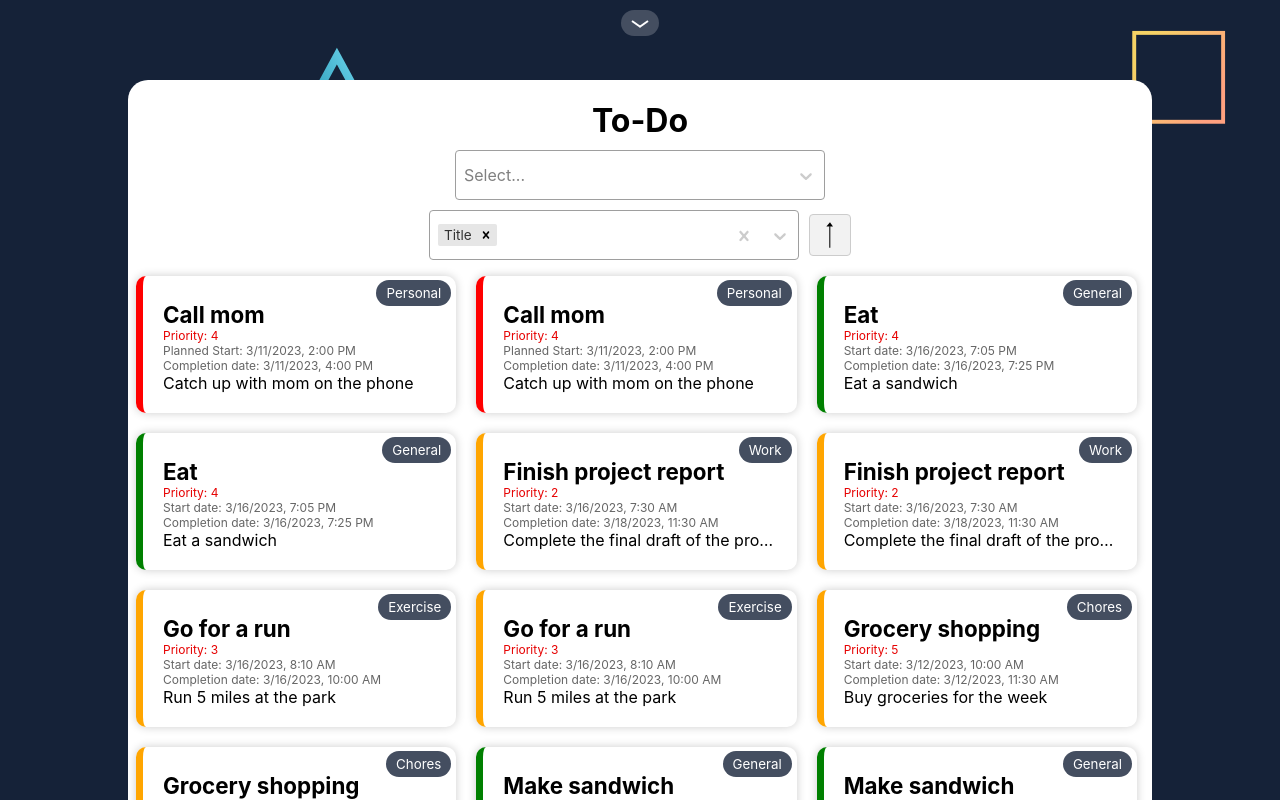
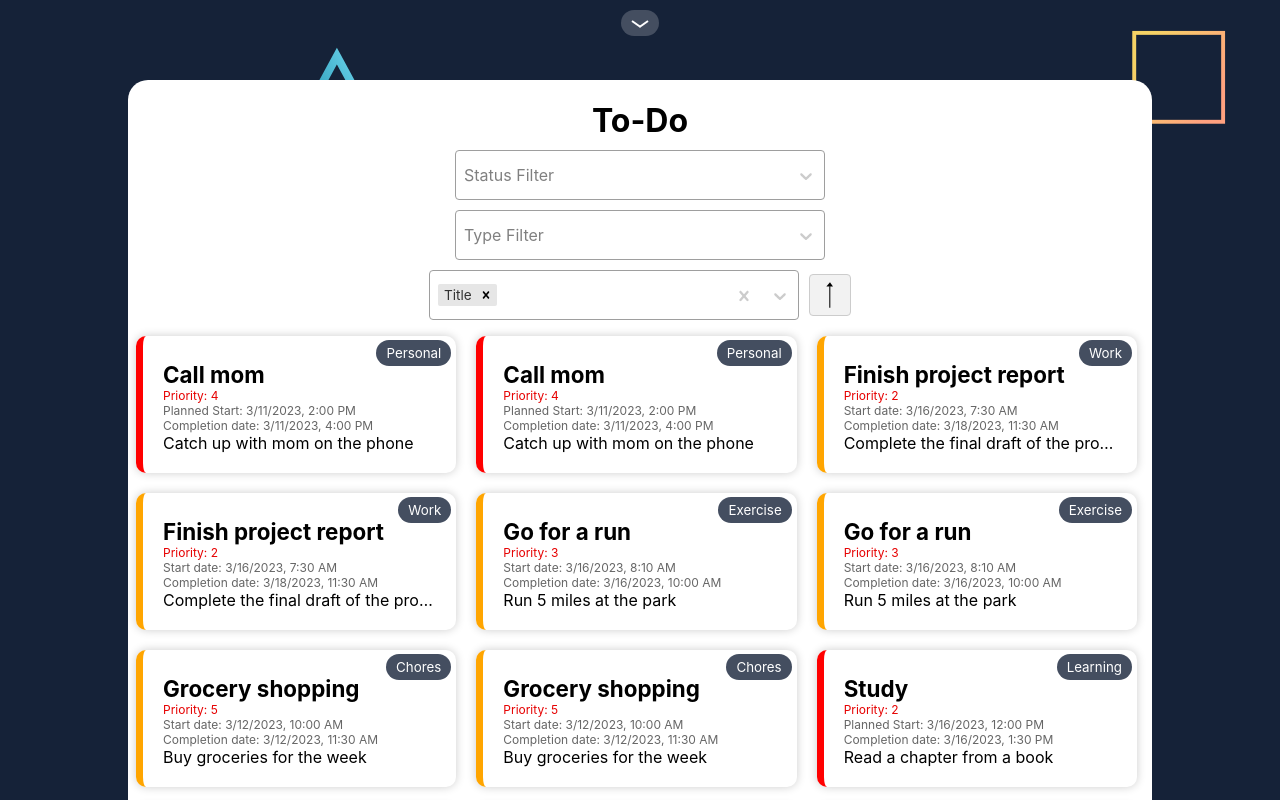
Before and after one commit to DanielGRasmussen/todo-fullstack, a React (Create React App) app: page / in a window 1280 px wide. Shown: the top 800 px of the page. Built offline with nearby package versions, Linux system fonts and the light colour scheme.

Commit message:
Added search by status.

```diff
--- a/src/main/SearchMenu.tsx
+++ b/src/main/SearchMenu.tsx
@@ -35,6 +35,8 @@ function SearchMenu(
 	selectedSortingOption: { value: string; label: string }[],
 	setSelectedSortingOption,
 	handleSortOrderChange,
+	currentStatusFilters,
+	setStatusFilter,
 	filterOptions: { value: string; label: string }[],
 	filters: string[],
 	setFilters
@@ -73,6 +75,12 @@ function SearchMenu(
 		})
 	};
 
+	const statusOptions = [
+		{ value: "incomplete", label: "Incomplete" },
+		{ value: "in-progress", label: "In-Progress" },
+		{ value: "complete", label: "Complete" }
+	];
+
 	return (
 		<form id="menu" autoComplete="off">
 			<div id="search-bar-container-container">
@@ -93,6 +101,19 @@ function SearchMenu(
 				</section>
 			</div>
 			<Select
+				id="status-filter"
+				options={statusOptions}
+				value={currentStatusFilters}
+				onChange={(options) => setStatusFilter(options)}
+				styles={selectStyles}
+				isMulti
+				components={{ ...animatedComponents, ...customComponents }}
+				onMenuClose={() => {
+					select_on_close("status-filter");
+				}}
+				placeholder="Status filter"
+			/>
+			<Select
 				id="filter-select"
 				options={filterOptions}
 				value={filters}
@@ -103,6 +124,7 @@ function SearchMenu(
 				onMenuClose={() => {
 					select_on_close("filter-select");
 				}}
+				placeholder="Type filter"
 			/>
 			<div id="sorts">
 				<Select
@@ -116,6 +138,7 @@ function SearchMenu(
 					onMenuClose={() => {
 						select_on_close("sort-select");
 					}}
+					placeholder="Sort options"
 				/>
 				<SortButton onClick={handleSortOrderChange} />
 			</div>
--- a/src/main/TodoList.tsx
+++ b/src/main/TodoList.tsx
@@ -2,6 +2,7 @@ import "./css/TodoList.css";
 import React, { Dispatch, SetStateAction, useState } from "react";
 import SearchMenu from "./SearchMenu";
 import TodoElement from "./TodoElement";
+import { restoreUserInput } from "../utils";
 
 export interface ITodoData {
 	id: string;
@@ -46,6 +47,7 @@ export function TodoList(
 	] = useState([sortingOptions[0]]);
 	const [sortOrder, setSortOrder] = useState(false);
 	const [filters, setFilters] = useState([]);
+	const [currentStatusFilters, setStatusFilter] = useState([]);
 
 	// Gets the unique types from todoList
 	const filterOptions: { value: string; label: string }[] = todoList
@@ -64,14 +66,43 @@ export function TodoList(
 		);
 
 	// Search query is in it, and it's type is in filters (if there are any)
-	const filteredTodoList: ITodoData[] = todoList.filter(
-		(todo) =>
-			todo.title.toLowerCase().includes(searchQuery.toLowerCase()) &&
-			(filters.length === 0 ||
-				filters.some(
-					(option) => option.value === todo.type.toLowerCase()
-				))
-	);
+	const filteredTodoList = todoList.filter((todo: ITodoData) => {
+		// Filter by searchQuery
+		if (
+			searchQuery &&
+			!restoreUserInput(todo.title)
+				.toLowerCase()
+				.includes(searchQuery.toLowerCase())
+		) {
+			return false;
+		}
+
+		// Filter by filters
+		if (
+			filters.length > 0 &&
+			!filters.some(
+				(filter) =>
+					filter.value === restoreUserInput(todo.type).toLowerCase()
+			)
+		) {
+			return false;
+		}
+
+		// Filter by currentStatusFilters
+		if (currentStatusFilters.length === 0 && todo.status === "complete") {
+			return false;
+		}
+
+		if (
+			currentStatusFilters.length > 0 &&
+			!currentStatusFilters.some((filter) => filter.value === todo.status)
+		) {
+			return false;
+		}
+
+		// If all conditions are met, return true to keep this todoitem in the filtered list
+		return true;
+	});
 
 	const sortedTodoList: ITodoData[] = filteredTodoList.sort((a, b) => {
 		let result = 0;
@@ -103,6 +134,8 @@ export function TodoList(
 				selectedSortingOption,
 				setSelectedSortingOption,
 				setSortOrder,
+				currentStatusFilters,
+				setStatusFilter,
 				filterOptions,
 				filters,
 				setFilters
```
